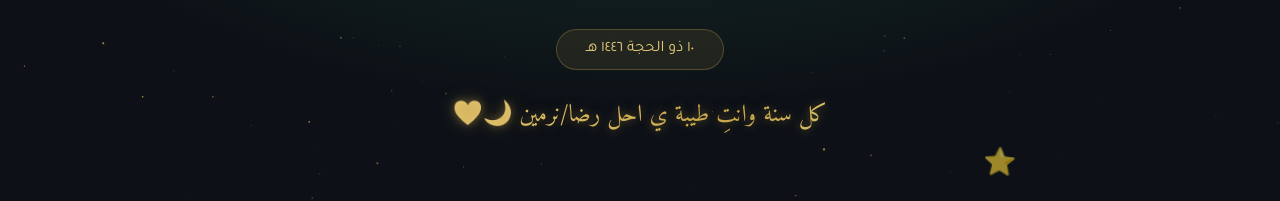
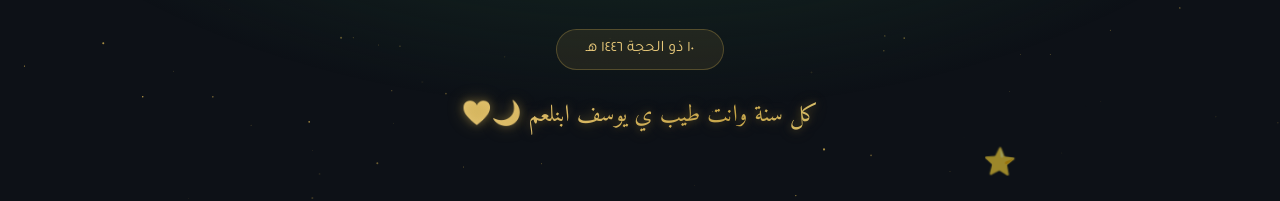
Before and after one commit to mohameds3m40780392-beep/Eid-Mubarak-Yousef, a plain HTML site: page index.html in a window 1280 px wide. Shown: the part 601-802 px from the top of the page. Drawn offline with Linux system fonts and the light colour scheme.

```diff
--- a/index.html
+++ b/index.html
@@ -407,7 +407,7 @@
 </div>
 
 <div class="personal-greeting">
-كل سنة وانتِ طيبة ي احل رضا/نرمين  🌙🤍
+كل سنة وانت طيب ي يوسف ابنلعم   🌙🤍
 </div>
 
 </section>
```
